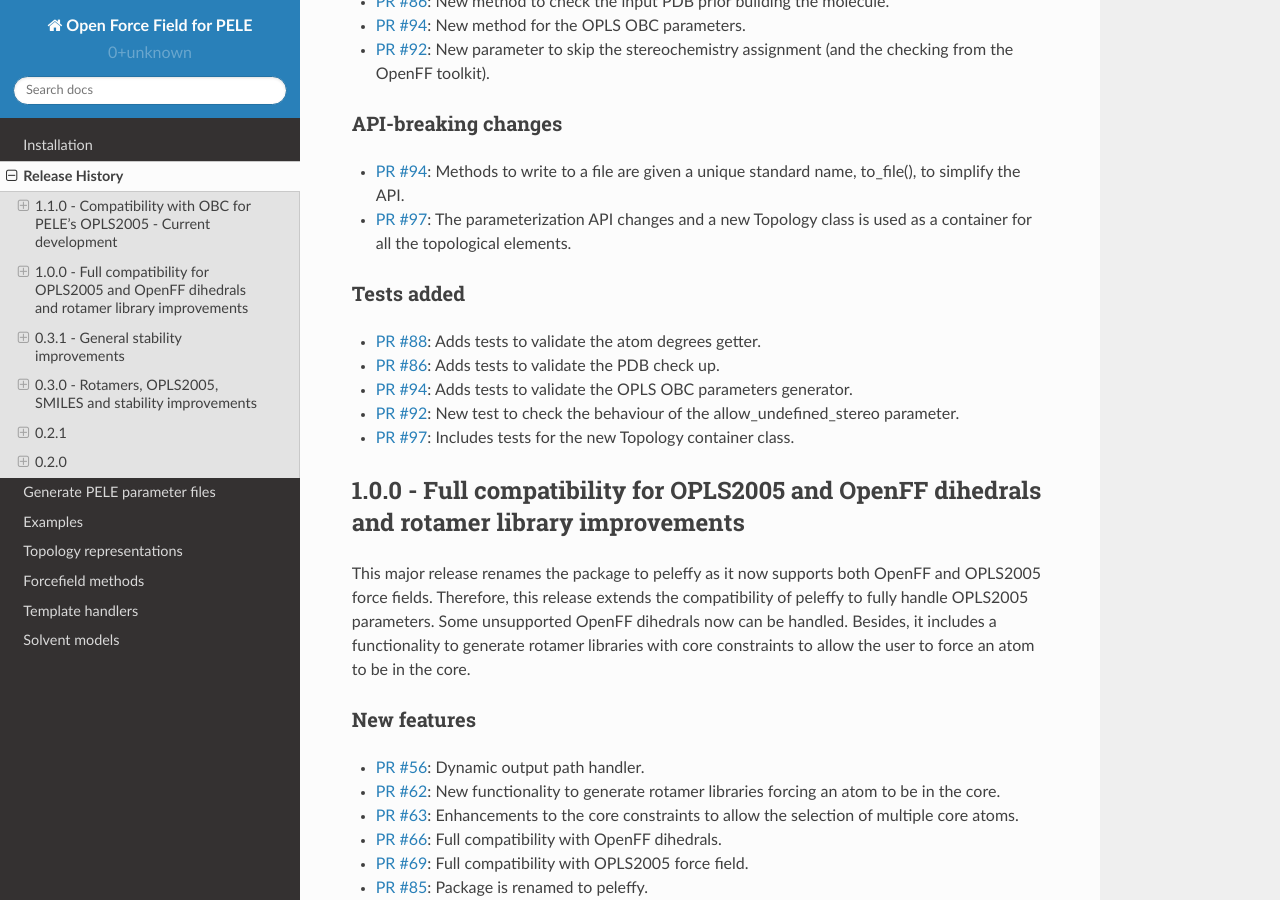
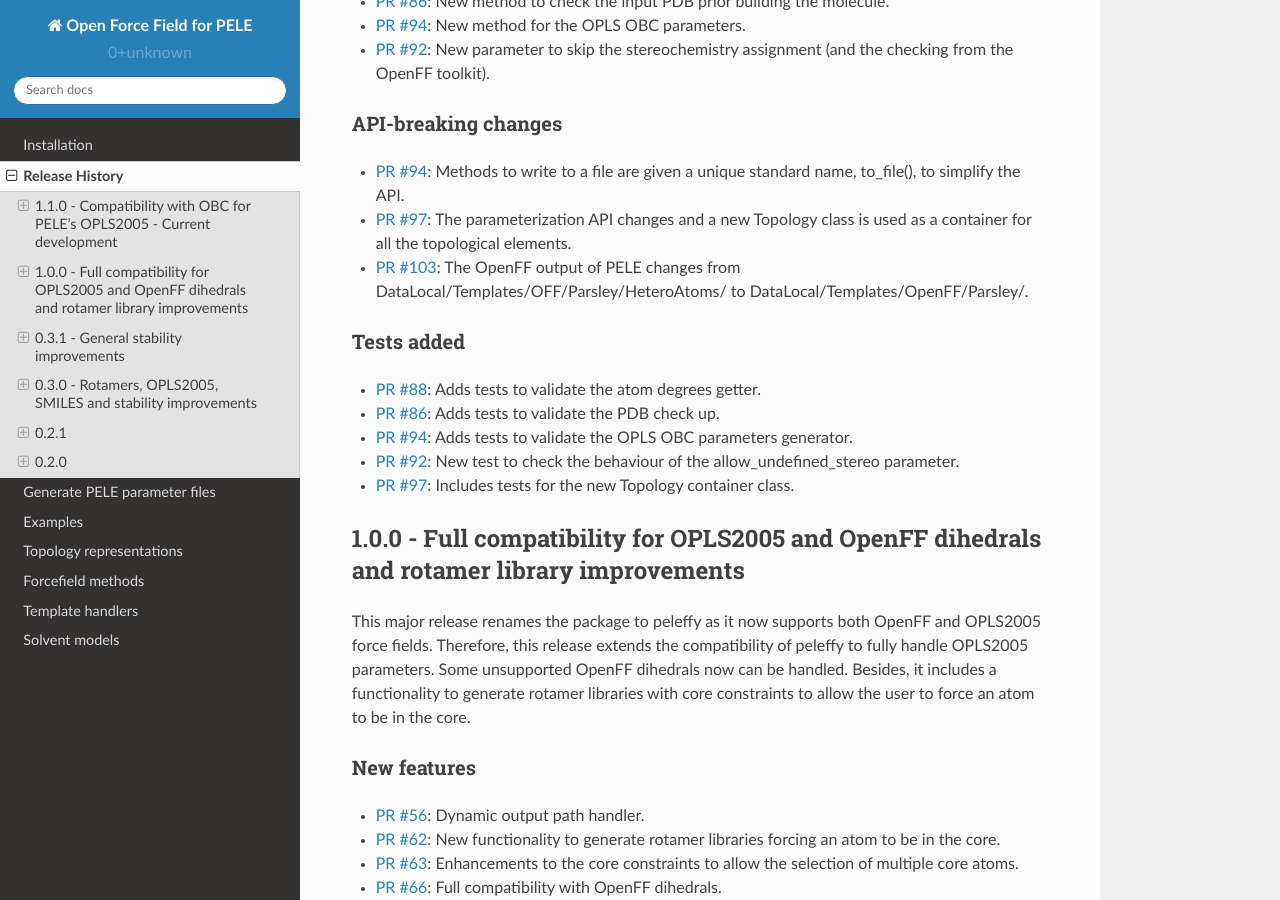
Before and after one commit to martimunicoy/peleffy, a Sphinx documentation site: the page built from docs/releasehistory.rst, in a window 1280 px wide and 900 px high, scrolled down 576 px. Built offline with Sphinx 7.4.7 and the Read the Docs theme 2.0.0, drawn with Linux system fonts in a browser that asks for light colours.

Commit message:
Update releasehistory.rst

```diff
--- a/docs/releasehistory.rst
+++ b/docs/releasehistory.rst
@@ -23,6 +23,7 @@
 """"""""""""""""""""
 - `PR #94 <https://github.com/martimunicoy/peleffy/pull/94>`_: Methods to write to a file are given a unique standard name, to_file(), to simplify the API.
 - `PR #97 <https://github.com/martimunicoy/peleffy/pull/97>`_: The parameterization API changes and a new Topology class is used as a container for all the topological elements.
+- `PR #103 <https://github.com/martimunicoy/peleffy/pull/103>`_: The OpenFF output of PELE changes from DataLocal/Templates/OFF/Parsley/HeteroAtoms/ to DataLocal/Templates/OpenFF/Parsley/.
 
 Tests added
 """""""""""
```
